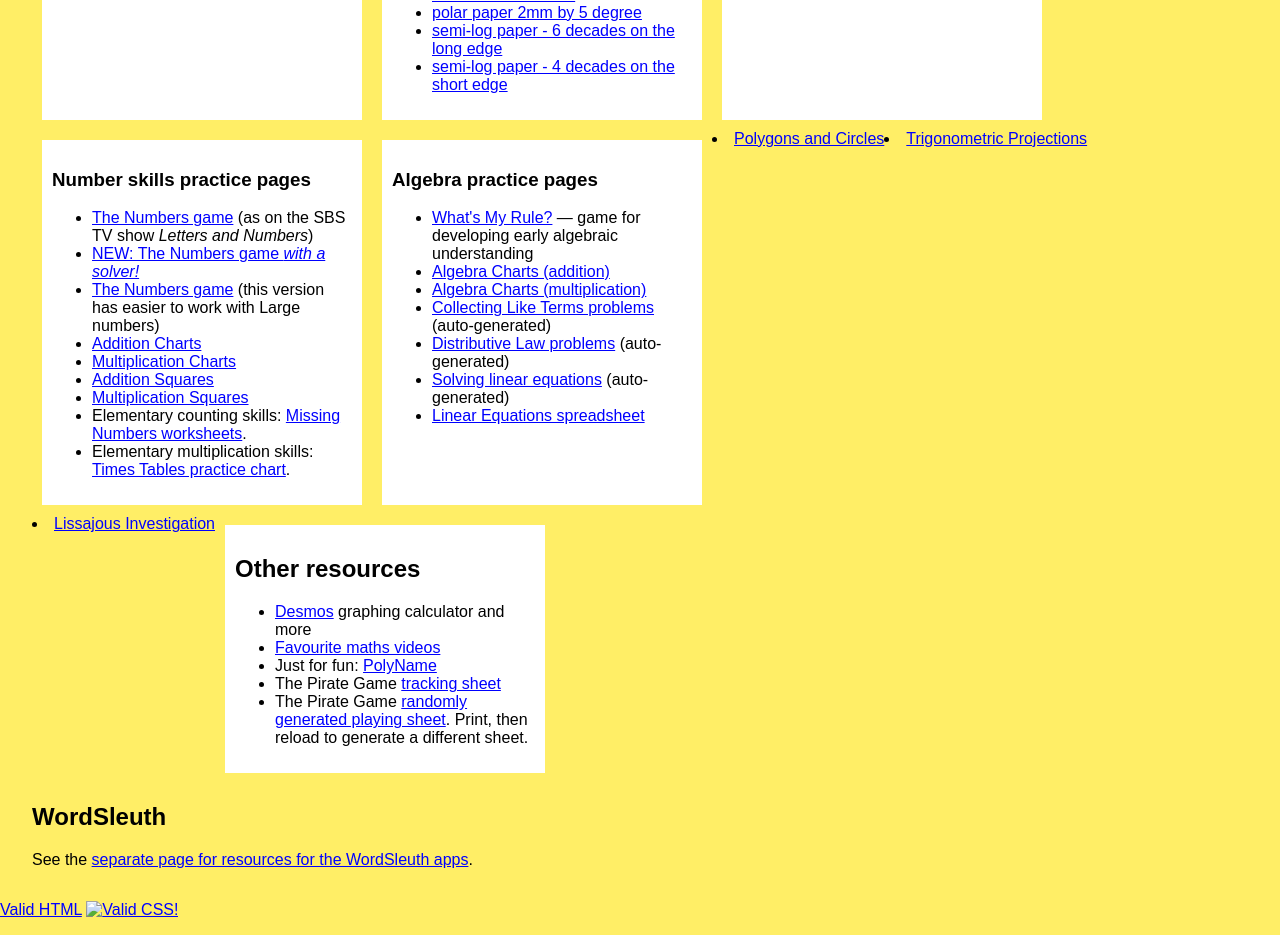
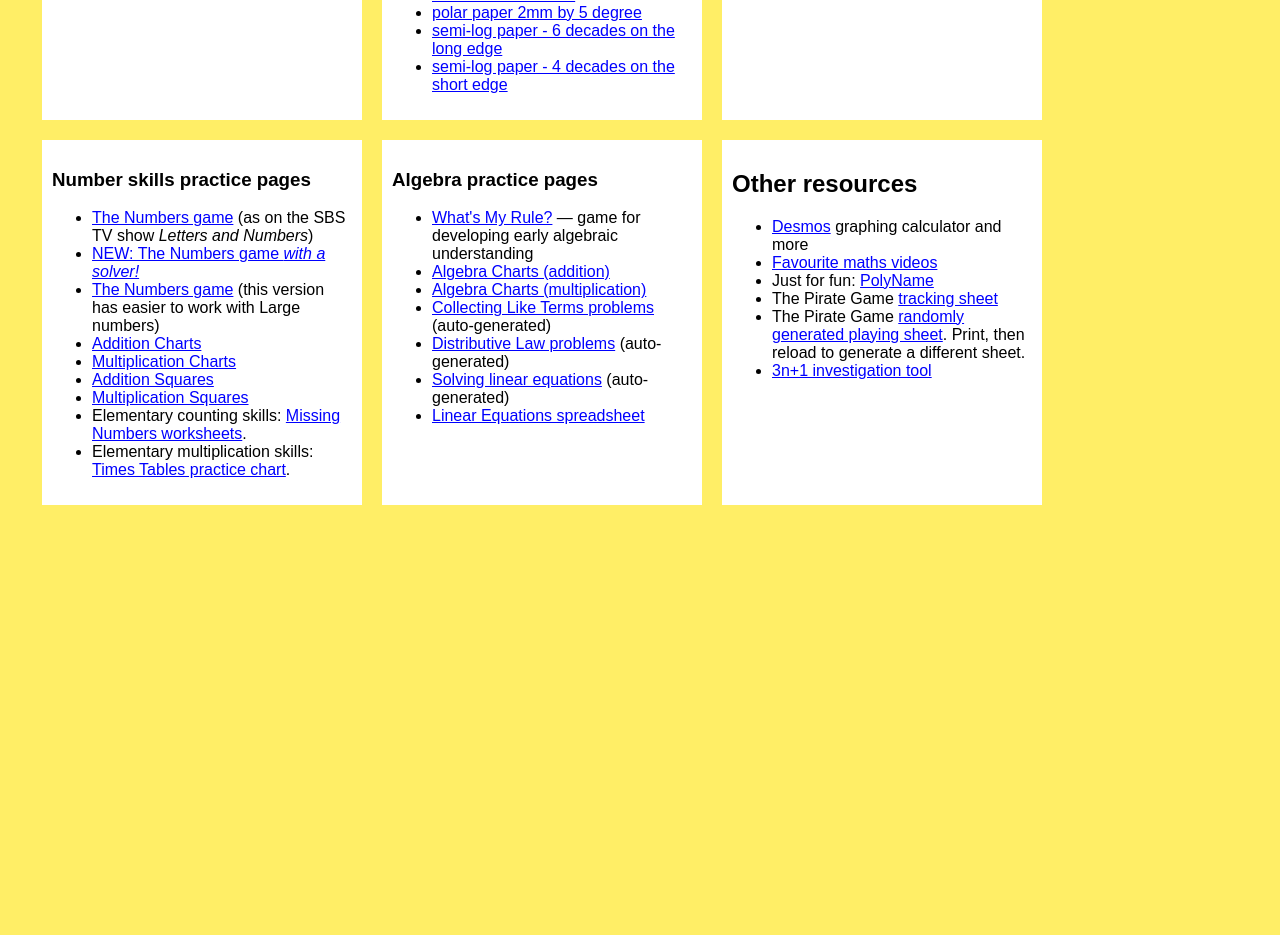
Before and after one commit to GlenPrideaux/mathsweb, a plain HTML site: page index.html in a window 1280 px wide. Shown: the part 400-1335 px from the top of the page. After the commit the page ends 947 px from the top, so only its background shows below. Drawn offline with Linux system fonts and the light colour scheme.

Commit message:
Update index.html

```diff
--- a/index.html
+++ b/index.html
@@ -129,16 +129,6 @@ flex: auto;
       minus, times) exercises (auto-generated)</li-->
     </ul>
   </div>
-  <!--div>
-    <h3>Geometry and trigonometry pages</h3>
-    <ul>
-      <!--li><a href="resources/triangles">Triangles</a></li -->
-      <li><a href="resources/polygon">Polygons and Circles</a></li>
-      <li><a href="resources/trigonometry">Trigonometric
-  Projections</a></li>
-     <li><a href="resources/lissajous">Lissajous Investigation</a></li>
-    </ul>
-  </div-->
 <!-- /div -->
 <!-- div style="display: grid; grid-template-columns: auto auto;" -->
   <div>
@@ -157,21 +147,16 @@ flex: auto;
   <li>The Pirate Game <a href="pirate.html">tracking sheet</a></li>
   <li>The Pirate Game <a href="pirate-randomizer">randomly generated
   playing sheet</a>. Print, then reload to generate a different sheet.
+  <li><a href="3n+1.html">3n+1 investigation tool</a></li>
 </ul>
 </div>
 </section>
+<!--
 <h2>WordSleuth</h2>
 <p>See the <a href="/wordsleuth/index.html">separate page for resources for the WordSleuth apps</a>.</p>
+-->
 </div>
 </div>
-<p><a href="https://validator.w3.org/check/referer">Valid HTML</a>
-<a href="http://jigsaw.w3.org/css-validator/">
-<img style="border:0;width:88px;height:31px"
-src="/images/vcss"
-alt="Valid CSS!">
-</a>
-</p>
-
 </div>
 </body>
 </html>
```
